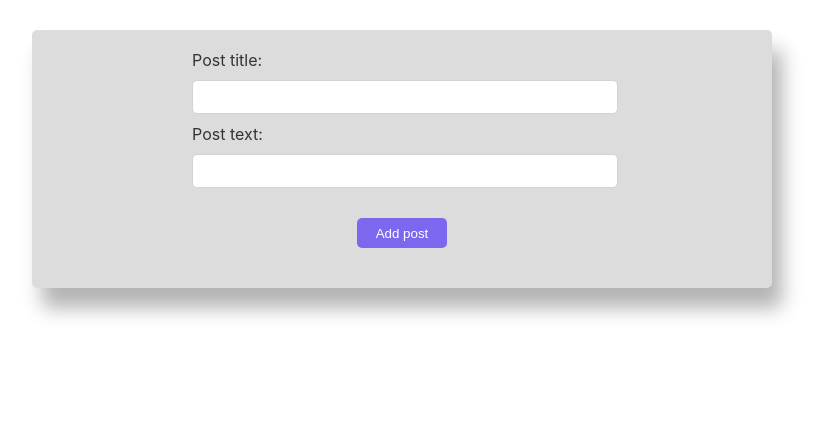
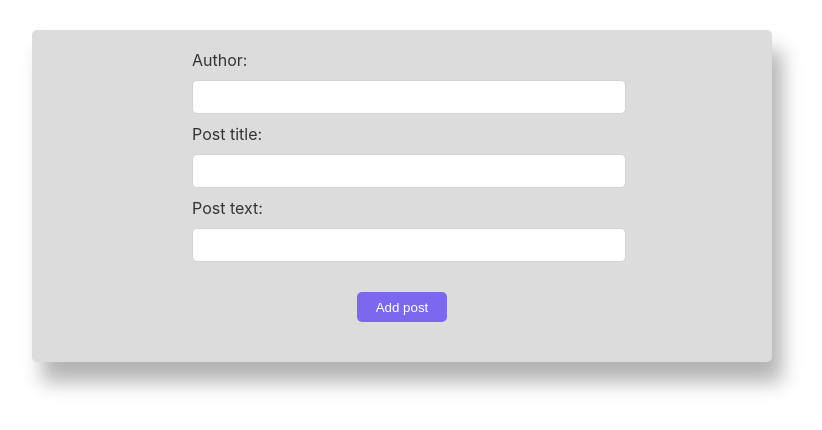
Before and after one commit to Valeria38/blog-develops-today, a React (Create React App) app: page /create-post in a window 1280 px wide. Shown: the top 430 px of the page, without its empty margins (238-1060 px from the left). Built offline with nearby package versions, Linux system fonts and the light colour scheme.

Commit message:
author added to redux store

```diff
--- a/src/components/CreateNewPost/index.jsx
+++ b/src/components/CreateNewPost/index.jsx
@@ -1,12 +1,18 @@
 import React, { useState } from 'react';
 import { connect } from 'react-redux';
-import { createPostAction } from '../../redux/actionCreators';
+import { createPostAction, setAuthorAction } from '../../redux/actionCreators';
 import { Form, Label, Input, Button, Section, Header, Text } from './styled';
 
-const CreateNewPost = ({ createPost, newPost }) => {
+const CreateNewPost = ({
+  createPost,
+  newPost,
+  setAuthorToStore,
+  authorFromStore
+}) => {
   const [title, setTitle] = useState('');
   const [body, setBody] = useState('');
   const [isCreated, setIsCreated] = useState(false);
+  const [author, setAuthor] = useState('');
 
   const handleSubmit = event => {
     event.preventDefault();
@@ -14,14 +20,26 @@ const CreateNewPost = ({ createPost, newPost }) => {
       title,
       body
     });
+
+    setAuthorToStore(author);
+
     setTitle('');
     setBody('');
+    setAuthor('');
     setIsCreated(true);
   };
 
   return (
     <>
       <Form onSubmit={handleSubmit}>
+        <Label>
+          Author:
+          <Input
+            type='text'
+            value={author}
+            onChange={event => setAuthor(event.target.value)}
+          />
+        </Label>
         <Label>
           Post title:
           <Input
@@ -47,6 +65,8 @@ const CreateNewPost = ({ createPost, newPost }) => {
           </Header>
           <Text>Title: {newPost.title}</Text>
           <Text>Body: {newPost.body}</Text>
+          <Text>Author: {authorFromStore}</Text>
+          <Text>Publish Date: {new Date().toUTCString()}</Text>
         </Section>
       )}
     </>
@@ -54,11 +74,13 @@ const CreateNewPost = ({ createPost, newPost }) => {
 };
 
 const mapStateToProps = state => ({
-  newPost: state.posts.posts[state.posts.posts.length - 1]
+  newPost: state.posts.posts[state.posts.posts.length - 1],
+  authorFromStore: state.posts.author
 });
 
 const mapDispatchToProps = dispatch => ({
-  createPost: newPost => dispatch(createPostAction(newPost))
+  createPost: newPost => dispatch(createPostAction(newPost)),
+  setAuthorToStore: author => dispatch(setAuthorAction(author))
 });
 
 export default connect(
--- a/src/components/CreateNewPost/styled.js
+++ b/src/components/CreateNewPost/styled.js
@@ -24,6 +24,7 @@ export const Input = styled.input`
   margin: 10px 0;
   border: 1px solid lightgray;
   border-radius: 5px;
+  padding-left: 10px;
   &:focus {
     border: 1px solid #7b68ee;
     border-radius: 5px;
--- a/src/components/PostDetails/index.jsx
+++ b/src/components/PostDetails/index.jsx
@@ -17,7 +17,7 @@ const PostDetails = props => {
     setComment('');
   };
 
-  return (
+  return post.title ? (
     <>
       <Section>
         <Header>Post Details: </Header>
@@ -38,6 +38,8 @@ const PostDetails = props => {
         <Comment key={comment.id}>{comment.value}</Comment>
       ))}
     </>
+  ) : (
+    <Text>There is no post with this id.</Text>
   );
 };
 
--- a/src/components/PostDetails/styled.js
+++ b/src/components/PostDetails/styled.js
@@ -21,6 +21,7 @@ export const Header = styled.h2`
 
 export const Text = styled.p`
   font-size: 18px;
+  text-align: center;
 `;
 
 export const TextArea = styled.textarea`
--- a/src/redux/actionCreators.js
+++ b/src/redux/actionCreators.js
@@ -38,3 +38,10 @@ export const createPostAction = newPost => dispatch => {
       })
   );
 };
+
+export const setAuthorAction = author => {
+  return {
+    type: types.SET_AUTHOR,
+    payload: author
+  };
+};
--- a/src/redux/reducers/postsReducer.js
+++ b/src/redux/reducers/postsReducer.js
@@ -3,7 +3,8 @@ import * as types from '../types';
 const initialState = {
   posts: [],
   activePost: {},
-  comments: []
+  comments: [],
+  author: ''
 };
 
 const postsReducer = (state = initialState, { type, payload }) => {
@@ -28,6 +29,11 @@ const postsReducer = (state = initialState, { type, payload }) => {
         ...state,
         posts: [...state.posts, payload]
       };
+    case types.SET_AUTHOR:
+      return {
+        ...state,
+        author: payload
+      };
     default:
       return state;
   }
--- a/src/redux/types.js
+++ b/src/redux/types.js
@@ -2,3 +2,4 @@ export const SET_POSTS = 'SET_POSTS';
 export const SET_POST = 'SET_POST';
 export const ADD_COMMENT = 'ADD_COMMENT';
 export const ADD_NEW_POST = 'ADD_NEW_POST';
+export const SET_AUTHOR = 'SET_AUTHOR';
```
Also changed, not shown: .eslintrc.js, 1 other file (tests, documents, lock files or other folders).
